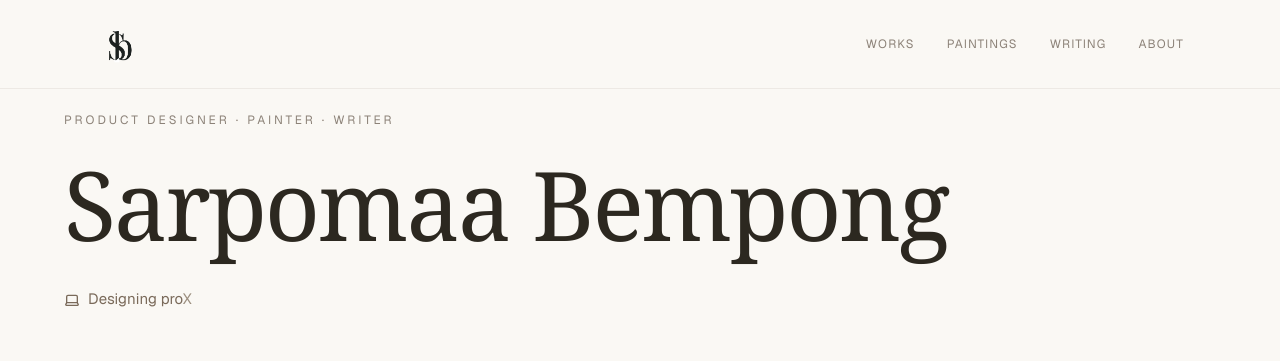
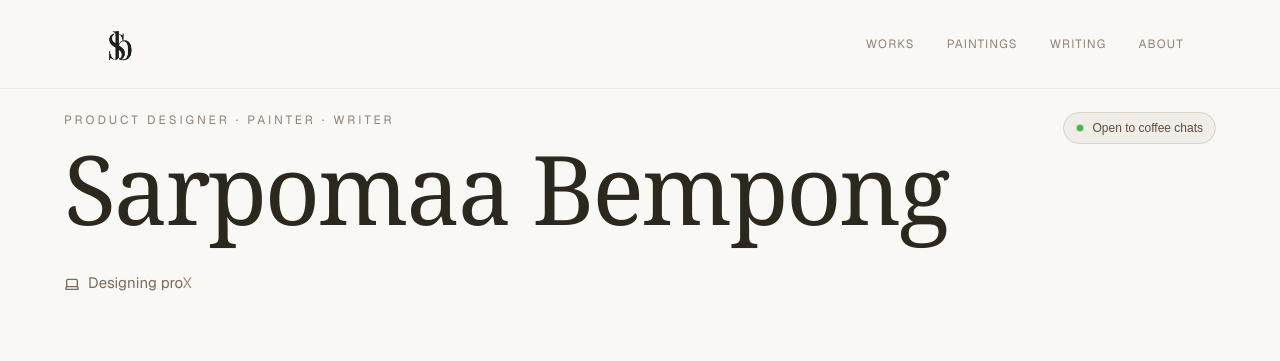
Before and after one commit to NanaAbenaBempong/artbysarps-v2, a Next.js app: page / in a window 1280 px wide. Shown: the top 361 px of the page. Built offline with nearby package versions, Linux system fonts and the light colour scheme.

Commit message:
Update src/app/components/HeroSection.tsx

```diff
--- a/src/app/components/HeroSection.tsx
+++ b/src/app/components/HeroSection.tsx
@@ -137,14 +137,53 @@ export default function HeroSection() {
     return () => { cancelled = true }
   }, [])
 
+  const badge = (
+    <div
+      className="inline-flex items-center gap-2 rounded-full px-3 py-1.5"
+      style={{
+        background: '#F0EDE8',
+        border: '0.5px solid #D9D3CC',
+        fontSize: '12px',
+        color: '#5C4D3C',
+        fontFamily: 'sans-serif',
+        opacity: availVisible ? 1 : 0,
+        transition: 'opacity 0.3s ease',
+        whiteSpace: 'nowrap',
+      }}
+    >
+      {/* Green pulsing dot */}
+      <span className="relative flex items-center justify-center" style={{ width: '8px', height: '8px', flexShrink: 0 }}>
+        <span
+          className="absolute inline-flex rounded-full animate-ping"
+          style={{ width: '8px', height: '8px', background: '#4CAF50', opacity: 0.4 }}
+        />
+        <span
+          className="relative inline-flex rounded-full"
+          style={{ width: '6px', height: '6px', background: '#4CAF50' }}
+        />
+      </span>
+      {AVAILABILITY[availIdx]}
+    </div>
+  )
+
   return (
     <section className="bg-[#FAF8F4] px-8" style={{ paddingTop: '14vh', paddingBottom: '3.5vh' }}>
-      <div className="max-w-6xl mx-auto w-full">
+      <div className="relative max-w-6xl mx-auto w-full">
+
+        {/* Badge — desktop: absolute top-right; mobile: inline below label */}
+        <div className="hidden md:block absolute top-0 right-0">
+          {badge}
+        </div>
 
         {/* Label */}
-        <p className="text-xs uppercase tracking-[0.25em] text-[#8C8278] mb-8">
+        <p className="text-xs uppercase tracking-[0.25em] text-[#8C8278] mb-4">
           Product designer · painter · writer
         </p>
+
+        {/* Badge — mobile only, left-aligned below label */}
+        <div className="md:hidden mb-8">
+          {badge}
+        </div>
 
         {/* Name — single line, fluid size */}
         <h1
```
